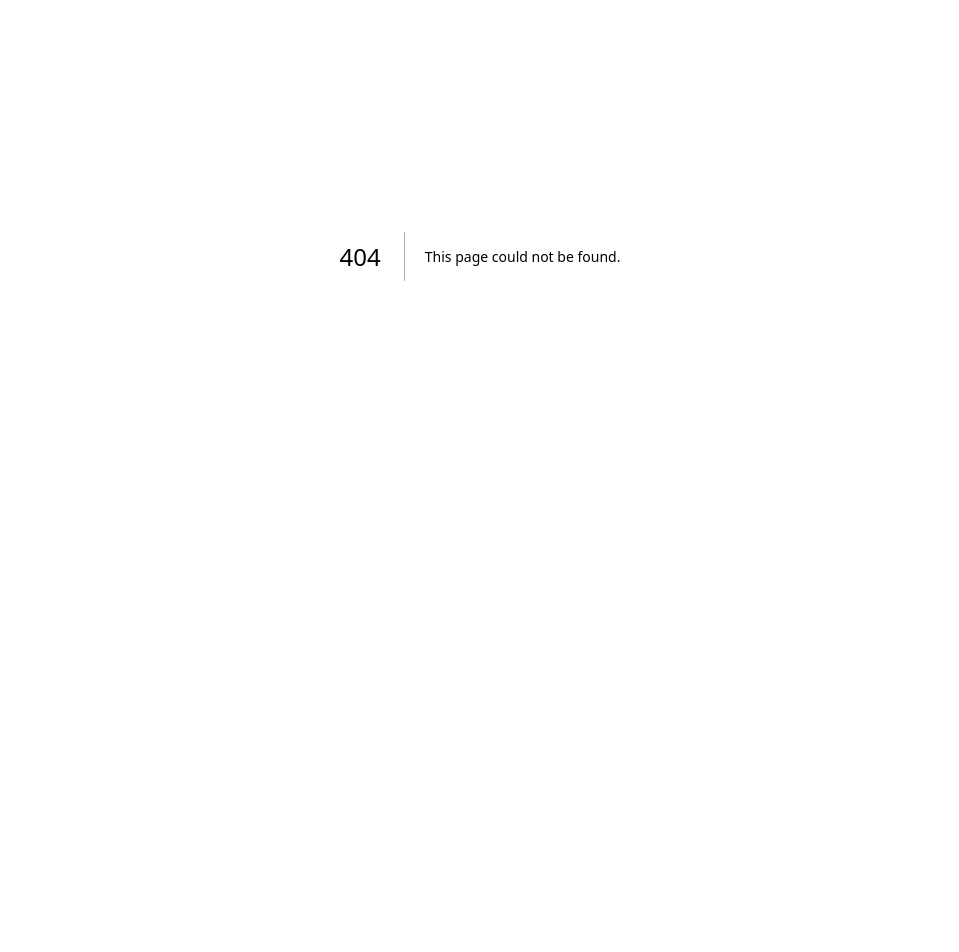
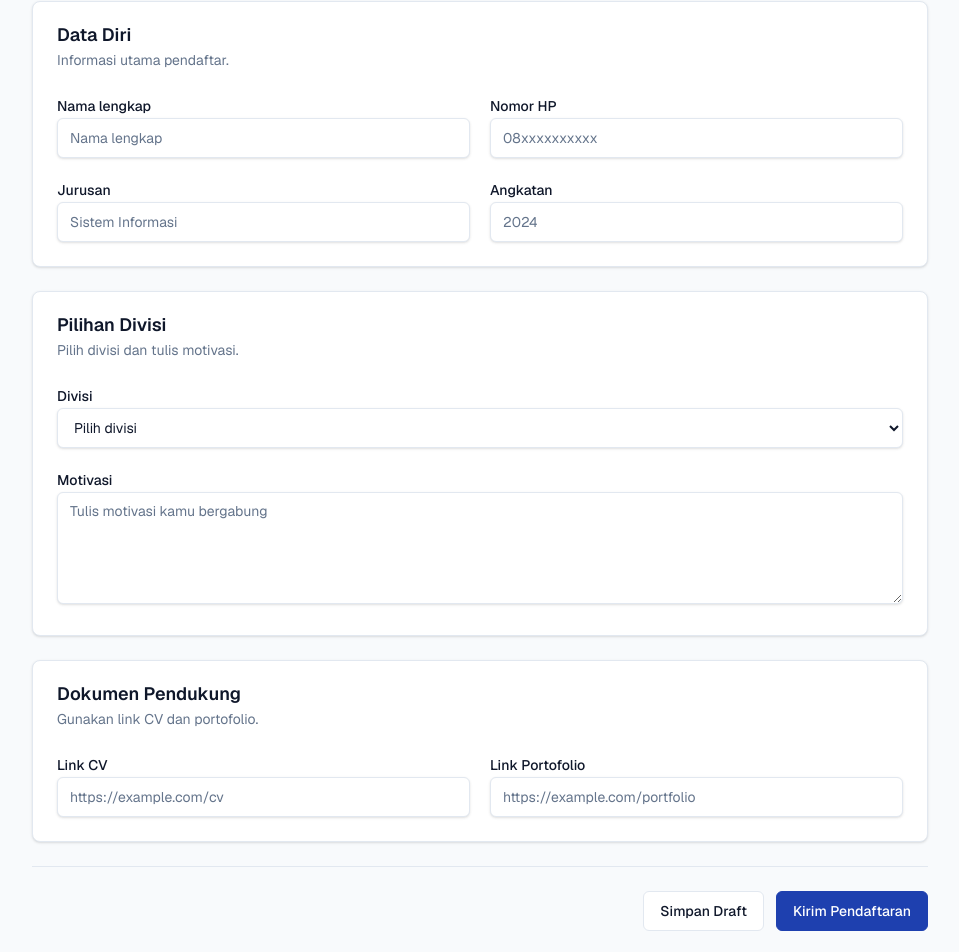
Before and after one commit to kanigaraa/rekor-web, a Next.js app: page /apply in a window 1280 px wide. Before the commit this address had no page. Shown: the part 144-1096 px from the top of the page, without its empty margins (160-1119 px from the left). Before the commit the page ends 800 px from the top, so only its background shows below. Built offline with nearby package versions, Linux system fonts and the light colour scheme.

Commit message:
feat: add applicant form page

```diff
--- /dev/null
+++ b/src/app/apply/page.tsx
@@ -0,0 +1,180 @@
+"use client";
+
+import type { FormEvent } from "react";
+
+import { Button } from "@/components/ui/button";
+import {
+  Card,
+  CardContent,
+  CardDescription,
+  CardHeader,
+  CardTitle,
+} from "@/components/ui/card";
+import { Input } from "@/components/ui/input";
+import { Label } from "@/components/ui/label";
+import { PageHeader } from "@/components/ui/page-header";
+import { Select } from "@/components/ui/select";
+import { Textarea } from "@/components/ui/textarea";
+
+const divisions = [
+  "Product & Tech",
+  "Creative",
+  "Operations",
+  "Human Resources",
+  "Partnership",
+];
+
+export default function ApplyPage() {
+  function handleSaveDraft() {
+    // TODO: Integrate with POST /api/applications for draft save.
+  }
+
+  function handleSubmitApplication(event: FormEvent<HTMLFormElement>) {
+    event.preventDefault();
+    // TODO: Integrate with POST /api/applications and PATCH /api/applications/submit.
+  }
+
+  return (
+    <main className="min-h-screen bg-background px-4 py-8 text-text-primary sm:px-6 lg:px-8">
+      <form
+        className="mx-auto w-full max-w-4xl space-y-6"
+        onSubmit={handleSubmitApplication}
+      >
+        <PageHeader
+          title="Form Pendaftaran"
+          description="Lengkapi data pendaftaran organisasi dengan informasi yang benar."
+        />
+
+        <Card className="shadow-none">
+          <CardHeader>
+            <CardTitle>Data Diri</CardTitle>
+            <CardDescription>Informasi utama pendaftar.</CardDescription>
+          </CardHeader>
+          <CardContent className="grid gap-5 md:grid-cols-2">
+            <div className="space-y-2">
+              <Label htmlFor="fullName">Nama lengkap</Label>
+              <Input
+                id="fullName"
+                name="fullName"
+                type="text"
+                autoComplete="name"
+                placeholder="Nama lengkap"
+                required
+              />
+            </div>
+
+            <div className="space-y-2">
+              <Label htmlFor="phone">Nomor HP</Label>
+              <Input
+                id="phone"
+                name="phone"
+                type="tel"
+                autoComplete="tel"
+                placeholder="08xxxxxxxxxx"
+                required
+              />
+            </div>
+
+            <div className="space-y-2">
+              <Label htmlFor="major">Jurusan</Label>
+              <Input
+                id="major"
+                name="major"
+                type="text"
+                placeholder="Sistem Informasi"
+                required
+              />
+            </div>
+
+            <div className="space-y-2">
+              <Label htmlFor="batch">Angkatan</Label>
+              <Input
+                id="batch"
+                name="batch"
+                type="text"
+                inputMode="numeric"
+                placeholder="2024"
+                required
+              />
+            </div>
+          </CardContent>
+        </Card>
+
+        <Card className="shadow-none">
+          <CardHeader>
+            <CardTitle>Pilihan Divisi</CardTitle>
+            <CardDescription>Pilih divisi dan tulis motivasi.</CardDescription>
+          </CardHeader>
+          <CardContent className="space-y-5">
+            <div className="space-y-2">
+              <Label htmlFor="division">Divisi</Label>
+              <Select id="division" name="division" defaultValue="" required>
+                <option value="" disabled>
+                  Pilih divisi
+                </option>
+                {divisions.map((division) => (
+                  <option key={division} value={division}>
+                    {division}
+                  </option>
+                ))}
+              </Select>
+            </div>
+
+            <div className="space-y-2">
+              <Label htmlFor="motivation">Motivasi</Label>
+              <Textarea
+                id="motivation"
+                name="motivation"
+                placeholder="Tulis motivasi kamu bergabung"
+                required
+              />
+            </div>
+          </CardContent>
+        </Card>
+
+        <Card className="shadow-none">
+          <CardHeader>
+            <CardTitle>Dokumen Pendukung</CardTitle>
+            <CardDescription>Gunakan link CV dan portofolio.</CardDescription>
+          </CardHeader>
+          <CardContent className="grid gap-5 md:grid-cols-2">
+            <div className="space-y-2">
+              <Label htmlFor="cvUrl">Link CV</Label>
+              <Input
+                id="cvUrl"
+                name="cvUrl"
+                type="url"
+                placeholder="https://example.com/cv"
+                required
+              />
+            </div>
+
+            <div className="space-y-2">
+              <Label htmlFor="portfolioUrl">Link Portofolio</Label>
+              <Input
+                id="portfolioUrl"
+                name="portfolioUrl"
+                type="url"
+                placeholder="https://example.com/portfolio"
+              />
+            </div>
+          </CardContent>
+        </Card>
+
+        <div className="flex flex-col-reverse gap-3 border-t border-border pt-6 sm:flex-row sm:justify-end">
+          <Button
+            type="button"
+            variant="outline"
+            onClick={handleSaveDraft}
+            className="w-full sm:w-auto"
+          >
+            Simpan Draft
+          </Button>
+          <Button type="submit" className="w-full sm:w-auto">
+            Kirim Pendaftaran
+          </Button>
+        </div>
+      </form>
+    </main>
+  );
+}
```
